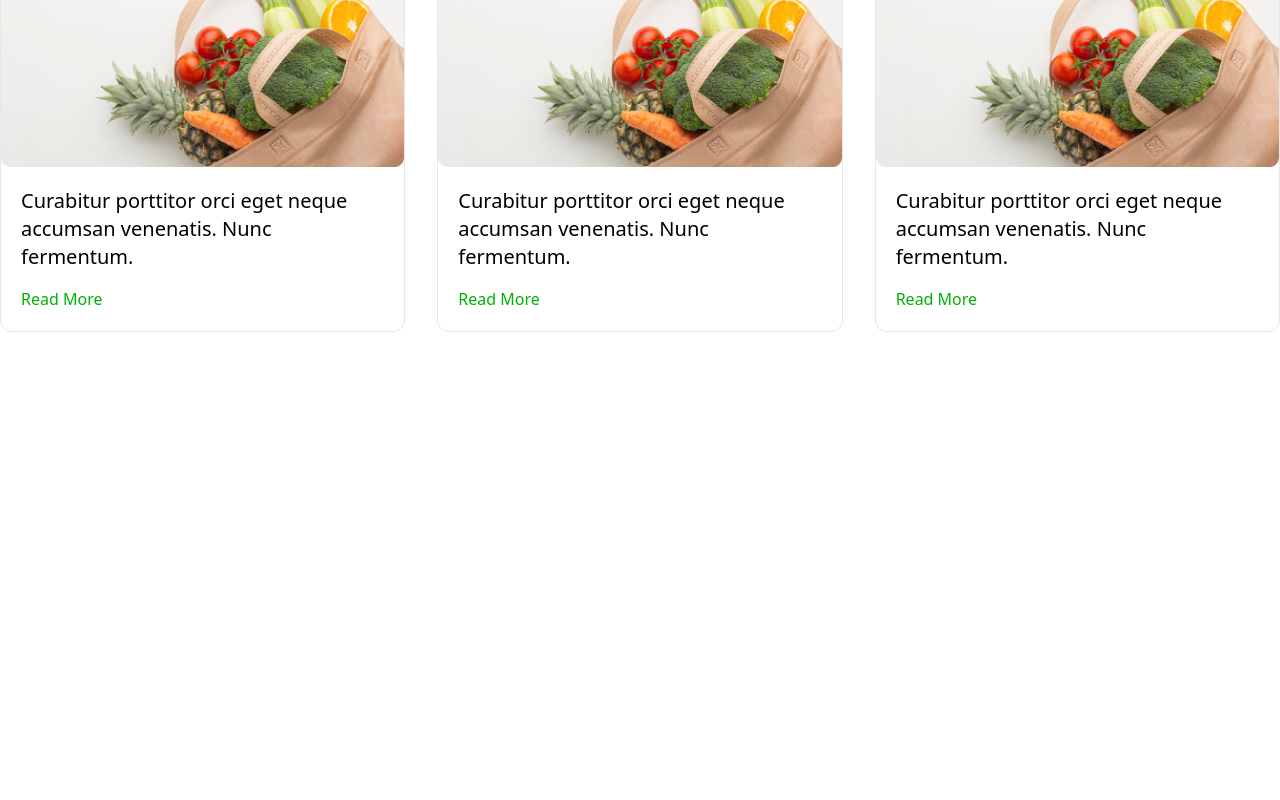
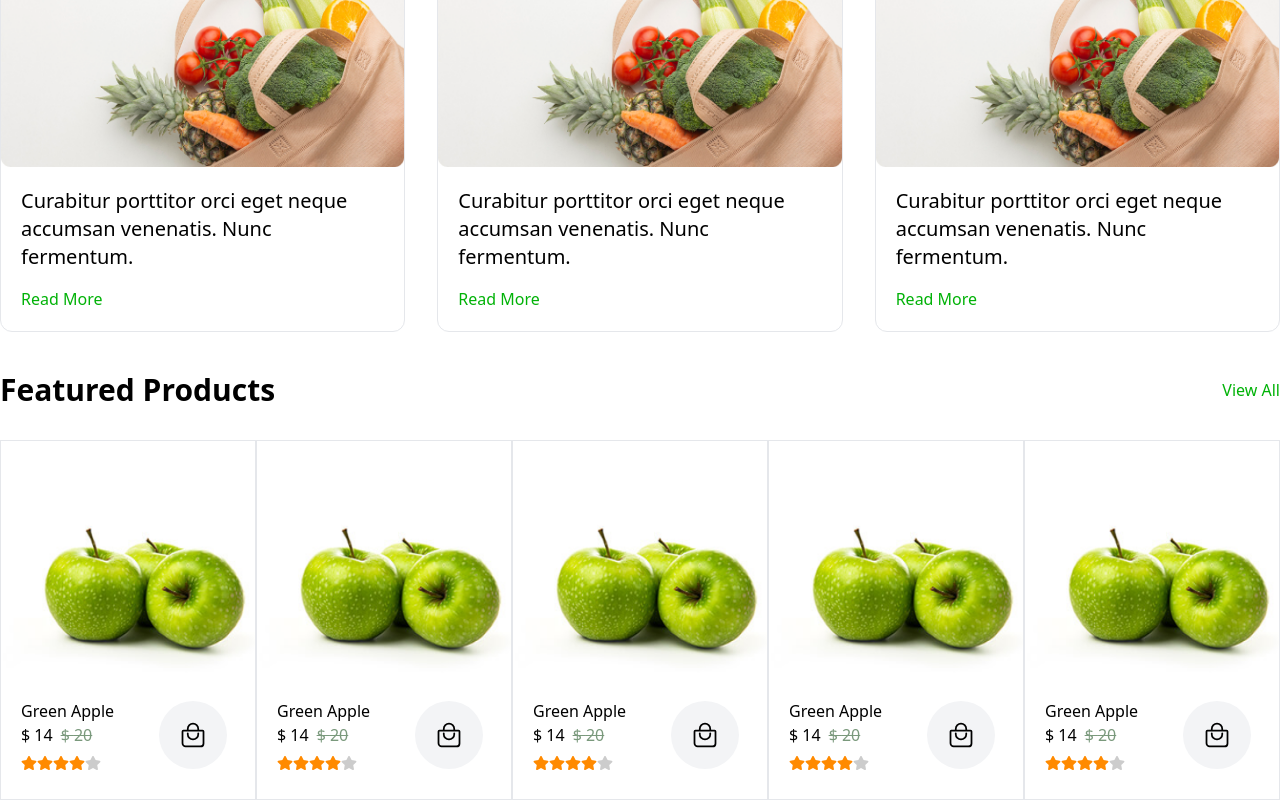
Before and after one commit to patharharsh/e-mart, a Next.js app: page / in a window 1280 px wide. Shown: the part 2499-3299 px from the top of the page. Before the commit the page ends 2871 px from the top, so only its background shows below. Built offline with nearby package versions, Linux system fonts and the light colour scheme.

Commit message:
FeaturedProducts added

```diff
--- a/src/app/page.tsx
+++ b/src/app/page.tsx
@@ -1,4 +1,5 @@
 import FeatureSection from "@/sections/FeatureSection";
+import FeaturedProducts from "@/sections/FeaturedProducts";
 import HeroSection from "@/sections/HeroSection";
 import LatestNews from "@/sections/LatestNews";
 import PopularCategories from "@/sections/PopularCategories";
@@ -12,6 +13,7 @@ export default function Home() {
     <PopularCategories />
     <PopularProducts />
     <LatestNews />
+    <FeaturedProducts />
    </>
   );
 }
--- /dev/null
+++ b/src/sections/FeaturedProducts.tsx
@@ -0,0 +1,67 @@
+import ProductCard from "@/components/ProductCard";
+import SectionTitle from "@/components/SectionTitle";
+import React from "react";
+
+interface PopularProductsDataType {
+  name: string;
+  spPrize: number;
+  prize: number;
+  rating: number;
+  imgPath: string;
+}
+
+const popularProductsData: PopularProductsDataType[] = [
+  {
+    name: "Green Apple",
+    spPrize: 14.0,
+    prize: 20.0,
+    rating: 4,
+    imgPath: "/product.png",
+  },
+  {
+    name: "Green Apple",
+    spPrize: 14.0,
+    prize: 20.0,
+    rating: 4,
+    imgPath: "/product.png",
+  },
+  {
+    name: "Green Apple",
+    spPrize: 14.0,
+    prize: 20.0,
+    rating: 4,
+    imgPath: "/product.png",
+  },
+  {
+    name: "Green Apple",
+    spPrize: 14.0,
+    prize: 20.0,
+    rating: 4,
+    imgPath: "/product.png",
+  },
+  {
+    name: "Green Apple",
+    spPrize: 14.0,
+    prize: 20.0,
+    rating: 4,
+    imgPath: "/product.png",
+  },
+];
+
+const FeaturedProducts = () => {
+  return (
+    <div className="container mx-auto">
+      <SectionTitle title="Featured Products" isViewAll={true} />
+
+      <div className="grid lg:grid-cols-5 md:grid-cols-3 grid-cols-2">
+        {popularProductsData?.map(
+          (item: PopularProductsDataType, index: number) => (
+            <ProductCard data={item} key={index} />
+          )
+        )}
+      </div>
+    </div>
+  );
+};
+
+export default FeaturedProducts;
```
